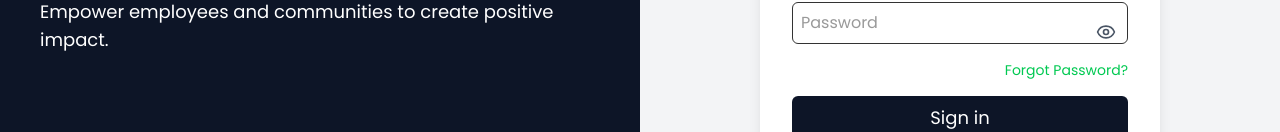
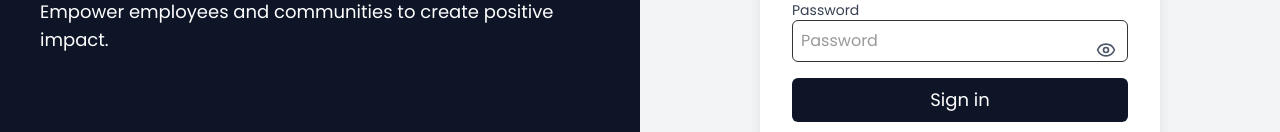
Before and after one commit to Oluwaseunhameed/Good-Action-Mini, a Next.js app: page /auth/login in a window 1280 px wide. Shown: the part 466-598 px from the top of the page. Built offline with nearby package versions, Linux system fonts and the light colour scheme; no server answers.

Commit message:
Update code

```diff
--- a/src/app/auth/login/page.tsx
+++ b/src/app/auth/login/page.tsx
@@ -111,9 +111,9 @@
             </button>
           </div>
 
-          <div className="text-right text-green-500 text-sm mb-4">
+          {/* <div className="text-right text-green-500 text-sm mb-4">
             <Link href="/forgot-password">Forgot Password?</Link>
-          </div>
+          </div> */}
 
           {/* Sign In Button */}
           <button
```
